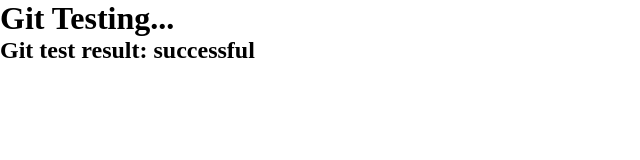
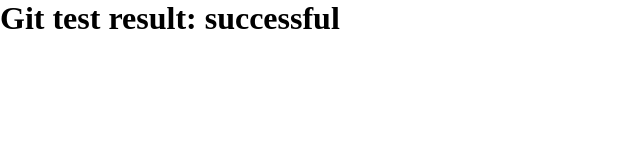
Before and after one commit to Shk-dev/testGit, a plain HTML site: page index.html in a window 1280 px wide. Shown: the whole page, without its empty margins (0-640 px from the left). Drawn offline with Linux system fonts and the light colour scheme.

Commit message:
Update the script and HTML. The h2 tag responsible for displaying new text has been removed.

```diff
--- a/index.html
+++ b/index.html
@@ -13,7 +13,6 @@
         }
     </style>
     <h1>Git Testing...</h1>
-    <h2></h2>
     <script src="/script.js"></script>
 </body>
 </html>
--- a/script.js
+++ b/script.js
@@ -1,4 +1,4 @@
-let clone = document.querySelector('h2')
+let clone = document.querySelector('h1')
 
 function newString(){
         clone.innerHTML = 'Git test result: successful';
```
